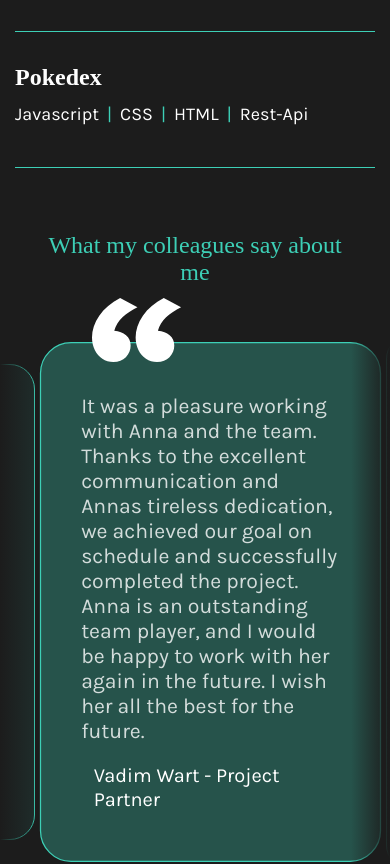
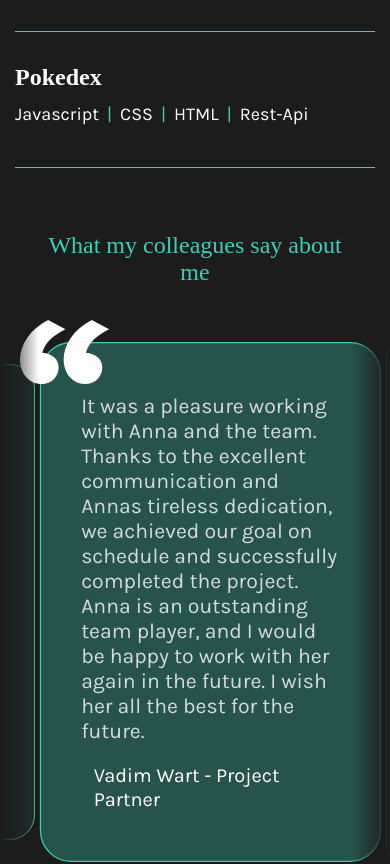
Before and after one commit to Anna-Fritz/portfolio, an Angular app: page / in a window 390 px wide. Shown: the part 4561-5425 px from the top of the page. Built offline with nearby package versions, Linux system fonts and the light colour scheme; a web font is replaced by a local one.

Commit message:
second part of reference section responsiveness

```diff
--- a/src/app/main-content/references/references.component.scss
+++ b/src/app/main-content/references/references.component.scss
@@ -34,11 +34,38 @@ section {
     .quotes {
         position: absolute;
         z-index: 2;
-        left: 23.5vw;
+        left: 23.5%;
+        // left: 338px;
+        // left: 23.5vw;
         top: 66px;
         @media(min-width: 1440px) {
             left: 338px;
         }
+        @media(max-width: 1320px) {
+            left: 23%;
+        }
+        @media(max-width: 1170px) {
+            // left: 22%;
+            top: 60px;
+        }
+        @media(max-width: 950px) {
+            left: 11%;
+            top: 60px;
+        }
+        @media(max-width: 790px) {
+            left: 11%;
+            top: 76px;
+        }
+        @media(max-width: 650px) {
+            left: 5%;
+            top: 50px;
+        }
+        @media(max-width: 500px) {
+            left: 5%;
+            top: 88px;
+        }
+
+
 
     }
     .main-content {
@@ -67,11 +94,9 @@ section {
         }
         @media(max-width: 540px) {
             padding: 48px 0 48px 248%;
-            // gap: 10vw;
         }
         @media(max-width: 370px) {
             padding-left: 252%;
-            // gap: 10vw;
         }
 
 
--- a/src/index.html
+++ b/src/index.html
@@ -2,7 +2,7 @@
 <html lang="en">
 <head>
   <meta charset="utf-8">
-  <title>Portfolio</title>
+  <title>Anna Fritz Portfolio</title>
   <base href="/">
   <meta name="viewport" content="width=device-width, initial-scale=1">
   <link rel="icon" type="image/x-icon" href="favicon.ico">
```
